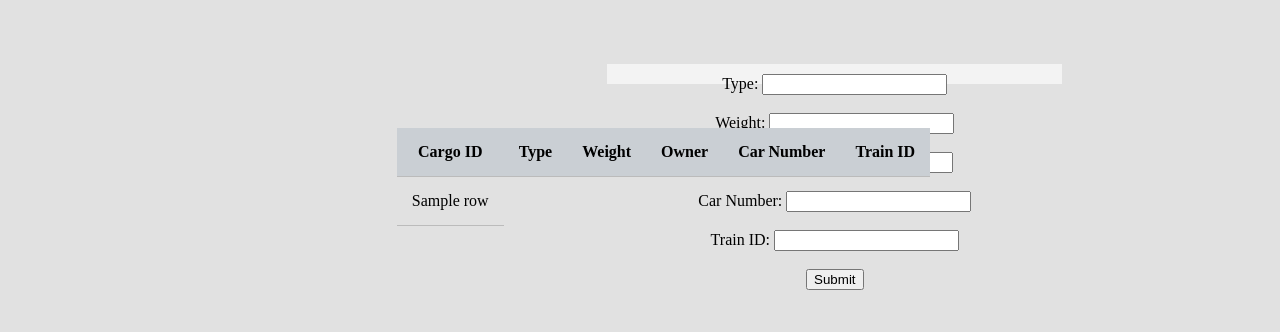
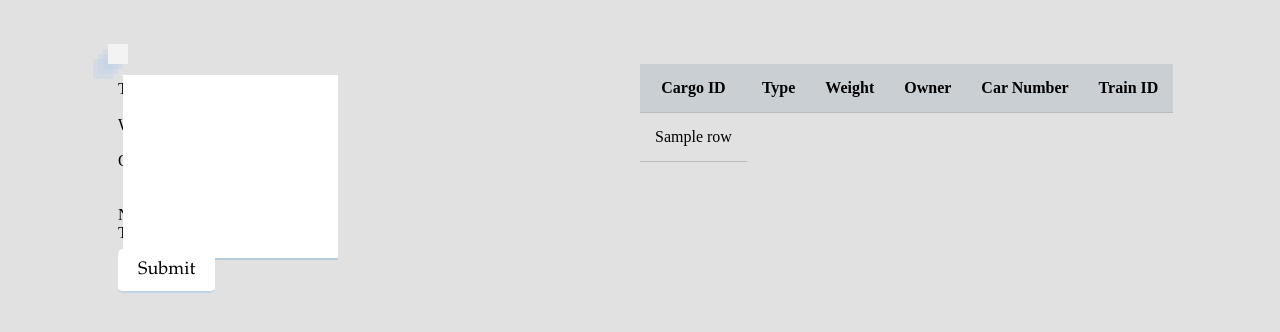
Before and after one commit to marihaahammed/Railways_Management_Website, a Flask app: template templates/cargoAdd.html in a window 1280 px wide. Shown: the part 151-483 px from the top of the page. Run offline with Flask 2, Linux system fonts and the light colour scheme; the template is opened without the code that fills it: most values are stand-ins (such as "Sample title", 1, 10 or a date in 2020); some libraries are stand-ins or nearby versions.

Commit message:
cargo add css

```diff
--- a/templates/cargoAdd.html
+++ b/templates/cargoAdd.html
@@ -9,7 +9,23 @@
   				margin: 0;
  				padding: 0;
 			}
-
+			button{
+				position: relative;
+				border:none;
+                border-bottom:2px solid #a1cbe9;
+				border-color: rgb(192, 213, 229);
+                border-radius:5px;
+				margin-top: 15px;
+				margin-bottom: 15px;
+                padding:10px 20px;
+                font-size:18px;
+                cursor:pointer;
+                font-family: Garamond, Times New Roman, sans-serif;
+				background-color: white;
+                }
+                button:hover{
+                    background-color:#ddd;
+                }
 			header.logoHead {
 				text-align: center;
 				background-color: black;
@@ -116,27 +132,46 @@
 				position: relative;
 				}
 				form {
-					position: relative;
+					position: absolute;
 					margin-top:5%;
-					margin-left: 32%;
+					margin-left: 10%;
 					align-content: center;
 				}
 				/* Bottom right text */
 				.text-block {
 				 /* Position the background text */
-				top: 50%;
-				bottom: 25%; /* At the bottom. Use top:0 to append it to the top */
-				right: 25%;
+				margin-top:5%; /* At the bottom. Use top:0 to append it to the top */
+				margin-left: 5%;
 				background: rgb(0, 0, 0); /* Fallback color */
 				background: rgba(260, 260, 260, 0.6); /* Black background with 0.5 opacity */
 				color: #000000; /* Grey text */
-				width: 50%; /* Full width */
-				height: 50%;
+				width: 100%; /* Full width */
+				height: 100%;
 				padding: 10px; /* Some padding */
 				text-align: center;
+				box-shadow:rgba(186, 205, 232, 0.3) -5px 5px, rgba(186, 205, 232, 0.3)  -10px 10px, rgba(186, 205, 232, 0.3)  -15px 15px;
 				}
 				input{
+					border:none;
+                	border-bottom:2px solid #b5cdde;
+					width: 175px;
+					padding: 12px 20px;
+					margin: 15px 5px;
 
+				}
+				.col-25{
+					float:left;
+					width: 25%;
+					margin-top: 6px;
+				}
+				.col-75{
+					float: left;
+					width: 75%;
+					margin-top: 6px;
+				}
+				label{
+					padding: 20px 12px 12px 0;
+					display:inline-block;
 				}
 				/* for tables */
 				table {
@@ -146,7 +181,7 @@
 				border-collapse: collapse;
 				max-width: 100%;
 				text-align: center;
-				margin-left: 31%;
+				margin-left: 50%;
 				margin-top: 5%;
 				}
 				th, td {
@@ -182,15 +217,15 @@
 		</nav>
 		<form method="POST">
 			<div class="text-block">
-		  Type: <input type="number" name="type" required/>
+		 <div class="col-25"><label> Type: </label></div><div class="col-75"><input type="number" name="type" required/></div>
 		  <br/><br/>
-		  Weight: <input type="number" name="weight" required />
+		  <div class="col-25"><label>Weight: </label></div><div class="col-75"><input type="number" name="weight" required /></div>
 		  <br/><br/>
-                  Owner: <input type="text" name="owner" required />
+		  <div class="col-25"><label> Owner: </label></div> <div class="col-75"><input type="text" name="owner" required /></div>
                   <br/><br/>
-                  Car Number: <input type="number" name="carno" required />
+				  <div class="col-25"><label> Car Number: </label></div><div class="col-75"><input type="number" name="carno" required /></div>
                   <br/><br/>
-                  Train ID: <input type="number" name="trainID" required />
+				  <div class="col-25"><label>Train ID: </label></div><div class="col-75"><input type="number" name="trainID" required /></div>
                   <br/><br/>
 		  <button type="submit">Submit</button>
 		  </div>
```
